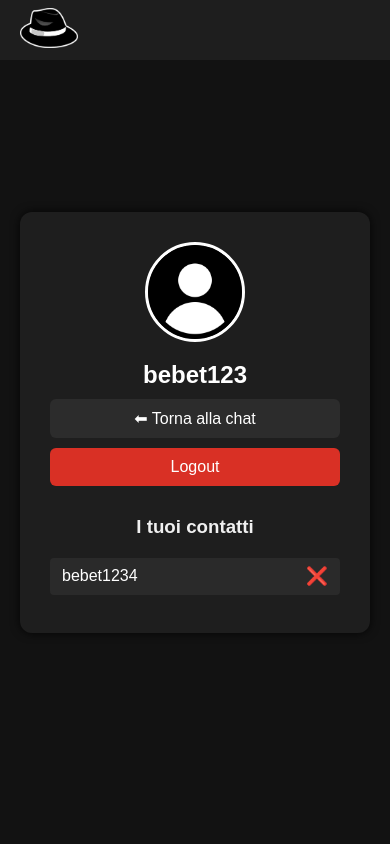
After one commit to Bebet123/NOIR1.0, a Flask app: page /utente in a window 390 px wide. The commit adds this page. Run offline with Flask 3, Linux system fonts and the light colour scheme; a user stored in the database is signed in; data comes from the database, SQL or seed files in the repository; both versions use the stored data as it was after the commit.

Commit message:
ui mobile migliorata

```diff
--- a/app.py
+++ b/app.py
@@ -210,8 +210,7 @@ def handle_private(data):
         db.execute("INSERT INTO contacts (user, contact) VALUES (?, ?)", (receiver, sender))
     except sqlite3.IntegrityError:
         pass
-    if receiver in online_users:
-        emit('private_message', {'sender': sender, 'message': message}, room=receiver)
+
 
     # Notifica il ricevente che ha un nuovo contatto
     emit('new_contact', {'contact': sender}, room=receiver)
@@ -231,8 +230,27 @@ def logout():
     session.pop('username', None)
     return redirect(url_for('index'))
 
+@app.route('/utente')
+def utente():
+    if 'username' not in session:
+        return redirect(url_for('login'))
 
+    db = get_db()
+    contacts = db.execute('SELECT contact FROM contacts WHERE user = ?', (session['username'],)).fetchall()
+    return render_template('utente.html', contacts=contacts)
 
+@app.route('/delete_contact', methods=['POST'])
+def delete_contact():
+    if 'username' not in session:
+        return redirect(url_for('login'))
+
+    contact = request.form.get('contact')
+    if contact:
+        db = get_db()
+        db.execute('DELETE FROM contacts WHERE user = ? AND contact = ?', (session['username'], contact))
+        db.commit()
+
+    return redirect(url_for('chat'))
 
 if __name__ == '__main__':
     init_db()
--- a/static/client.js
+++ b/static/client.js
@@ -59,6 +59,7 @@ socket.on('private_message', data => {
 
     if (currentContact === sender) {
         appendMessage(sender, message);
+        playNotification();
     } else {
         updateNotification(sender, true);
         playNotification();  // Riproduce la notifica
--- a/static/style.css
+++ b/static/style.css
@@ -18,7 +18,14 @@ header {
     display: flex;
     justify-content: space-between;
     align-items: center;
+    position: fixed;
+    top: 0;
+    left: 0;
+    right: 0;
+    height: 60px;
+    z-index: 1000;
 }
+
 
 header .logo img {
     height: 40px;
@@ -34,7 +41,9 @@ header .auth a, header .auth span {
 .chat-container {
     display: flex;
     height: calc(100vh - 60px);
+    margin-top: 60px; /* Spazio per l'header fisso */
 }
+
 
 /* SIDEBAR */
 aside {
@@ -81,13 +90,17 @@ main {
     display: flex;
     flex-direction: column;
     padding: 10px;
+    overflow-y: auto;
 }
+
 
 #messages {
     flex: 1;
     overflow-y: auto;
     margin-bottom: 10px;
+    max-height: calc(100vh - 160px); /* altezza totale - header - form */
 }
+
 
 #message-form {
     display: flex;
@@ -146,12 +159,12 @@ main {
     cursor: pointer;
 }
 
+
 .form-container .error {
     color: red;
     margin-bottom: 10px;
     text-align: center;
 }
-
 /* CHAT NON SELEZIONATA */
 #chat-box.hidden {
     display: none;
@@ -170,3 +183,201 @@ main {
     color: white;
     text-align: center;
 }
+
+#overlay {
+    position: fixed;
+    top: 0;
+    left: 0;
+    width: 100%;
+    height: 100%;
+    background: rgba(18, 18, 18, 0.7);
+    z-index: 998;
+    display: none;
+}
+
+#overlay.show {
+    display: block;
+}
+
+/* Mobile style */
+@media (max-width: 768px) {
+    .menu-toggle {
+        display: block;
+        background: #1e1e1e;
+        color: white;
+        border: none;
+        font-size: 1rem;
+        padding: 10px 20px;
+        width: 100%;
+        text-align: left;
+        cursor: pointer;
+    }
+
+    aside {
+        position: fixed;
+        top: 60px;
+        left: 0;
+        width: 100%;
+        height: calc(100% - 60px);
+        background: #222;
+        transform: translateY(-100%);
+        transition: transform 0.3s ease-in-out;
+        z-index: 999;
+        overflow-y: auto;
+    }
+
+    aside.show {
+        transform: translateY(0);
+    }
+
+    .chat-container {
+        flex-direction: column;
+    }
+
+    main {
+        padding-top: 10px;
+    }
+}
+
+/* Desktop style */
+@media (min-width: 769px) {
+    .menu-toggle {
+        display: none;
+    }
+
+    aside {
+        position: relative;
+        width: 220px;
+        height: auto;
+        background: #222;
+        transform: none !important;
+        z-index: 1;
+    }
+
+    #overlay {
+        display: none !important;
+    }
+
+    .chat-container {
+        display: flex;
+        height: calc(100vh - 60px);
+    }
+
+    main {
+        flex: 1;
+        padding: 10px;
+    }
+}
+
+.user-avatar img {
+    width: 40px;
+    height: 40px;
+    border-radius: 50%;
+    object-fit: cover;
+    border: 2px solid #fff;
+    transition: transform 0.2s;
+}
+
+.user-avatar img:hover {
+    transform: scale(1.1);
+}
+
+.user-page-container {
+    display: flex;
+    justify-content: center;
+    align-items: center;
+    min-height: 100vh;
+    padding: 20px;
+}
+
+.user-card {
+    background-color: #1e1e1e;
+    padding: 30px;
+    border-radius: 12px;
+    text-align: center;
+    box-shadow: 0 0 10px rgba(0,0,0,0.8);
+    width: 100%;
+    max-width: 400px;
+}
+
+.user-avatar-large {
+    width: 100px;
+    height: 100px;
+    border-radius: 50%;
+    border: 3px solid #fff;
+    margin-bottom: 15px;
+}
+
+.username {
+    font-size: 1.5rem;
+    margin-bottom: 10px;
+    color: white;
+}
+
+.user-actions button,
+.back-btn {
+    display: block;
+    width: 100%;
+    padding: 10px;
+    margin: 10px 0;
+    font-size: 1rem;
+    border: none;
+    border-radius: 6px;
+    cursor: pointer;
+    transition: background 0.2s;
+    text-decoration: none;
+    text-align: center;
+}
+
+.logout-btn {
+    background-color: #d93025; /* rosso Google-style */
+    color: white;
+    border: none;
+    border-radius: 6px;
+    padding: 10px;
+    font-size: 1rem;
+    cursor: pointer;
+    transition: background 0.3s;
+}
+
+.logout-btn:hover {
+    background-color: #b92b1d;
+}
+
+
+.back-btn {
+    background-color: #2c2c2c;
+    color: white;
+}
+.back-btn:hover {
+    background-color: #444;
+}
+
+.contact-list {
+    list-style: none;
+    padding: 0;
+    margin-top: 20px;
+    text-align: left;
+    color: white;
+}
+
+.contact-list li {
+    display: flex;
+    justify-content: space-between;
+    align-items: center;
+    background-color: #2a2a2a;
+    margin-bottom: 8px;
+    padding: 8px 12px;
+    border-radius: 4px;
+}
+
+.delete-btn {
+    background: none;
+    border: none;
+    color: #f66;
+    font-size: 1.1rem;
+    cursor: pointer;
+}
+.delete-btn:hover {
+    color: #ff2222;
+}
--- /dev/null
+++ b/templates/utente.html
@@ -0,0 +1,47 @@
+<!DOCTYPE html>
+<html lang="it">
+<head>
+    <link rel="icon" href="static/favicon.ico" type="image/x-icon">
+    <meta charset="UTF-8">
+    <title>Profilo Utente</title>
+    <meta name="viewport" content="width=device-width, initial-scale=1.0">
+    <link rel="stylesheet" href="{{ url_for('static', filename='style.css') }}">
+</head>
+<body class="dark">
+    <header>
+        <a href="/" class="logo">
+            <img src="{{ url_for('static', filename='logo.png') }}" alt="Logo" />
+        </a>
+    </header>
+<div class="user-page-container">
+    <div class="user-card">
+        <img class="user-avatar-large" src="{{ url_for('static', filename='default-user.png') }}" alt="Avatar">
+        <h2 class="username">{{ session.username }}</h2>
+
+        <div class="user-actions">
+            <a href="{{ url_for('chat') }}" class="back-btn">⬅ Torna alla chat</a>
+
+            <form action="{{ url_for('logout') }}" method="get">
+                <button class="logout-btn" type="submit">Logout</button>
+            </form>
+        </div>
+
+        <h3 style="margin-top: 30px;">I tuoi contatti</h3>
+        <ul class="contact-list">
+            {% for contact in contacts %}
+                <li>
+                    {{ contact.contact }}
+                    <form style="display:inline;" method="post" action="{{ url_for('delete_contact') }}">
+                        <input type="hidden" name="contact" value="{{ contact.contact }}">
+                        <button type="submit" class="delete-btn">❌</button>
+                    </form>
+                </li>
+            {% else %}
+                <li><em>Nessun contatto salvato.</em></li>
+            {% endfor %}
+        </ul>
+    </div>
+</div>
+
+</body>
+</html>
```
Also changed, not shown: templates/chat.html (+27 -5 lines), static/default-user.png (added), users.db.
